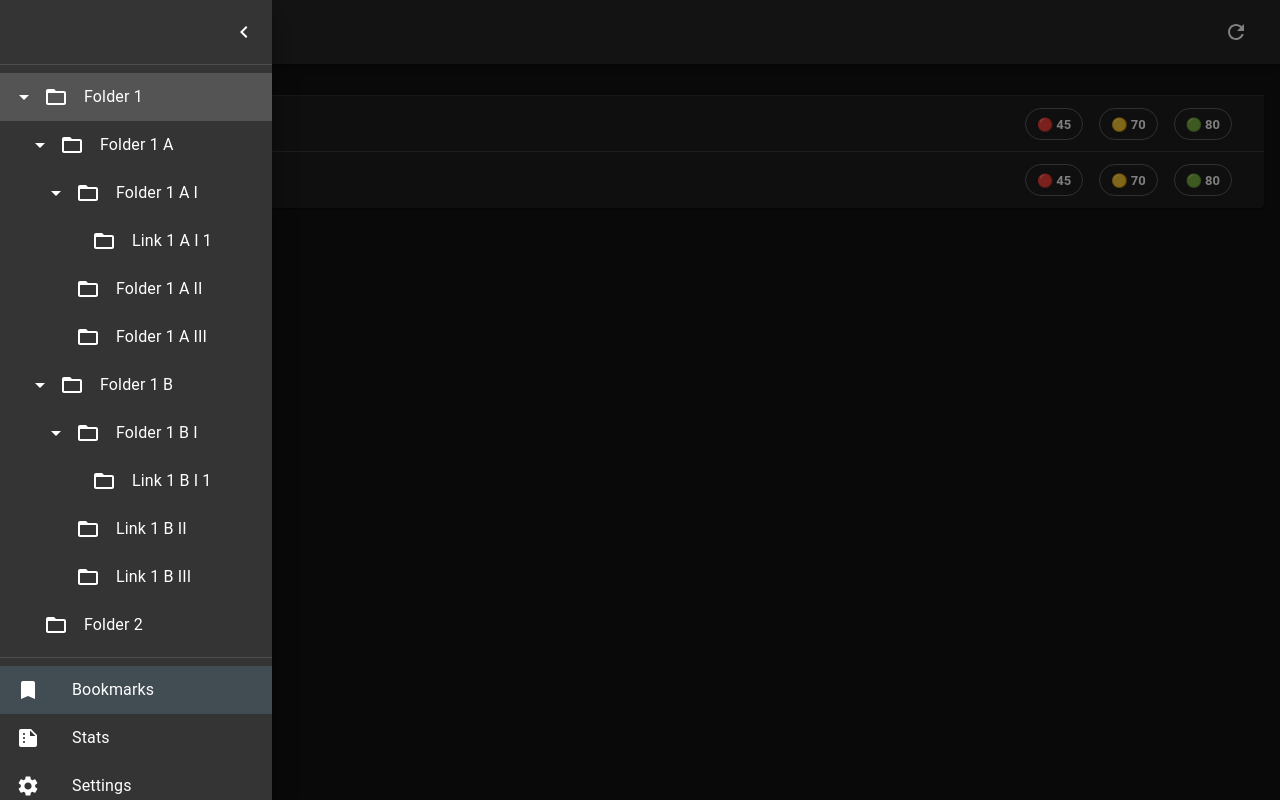
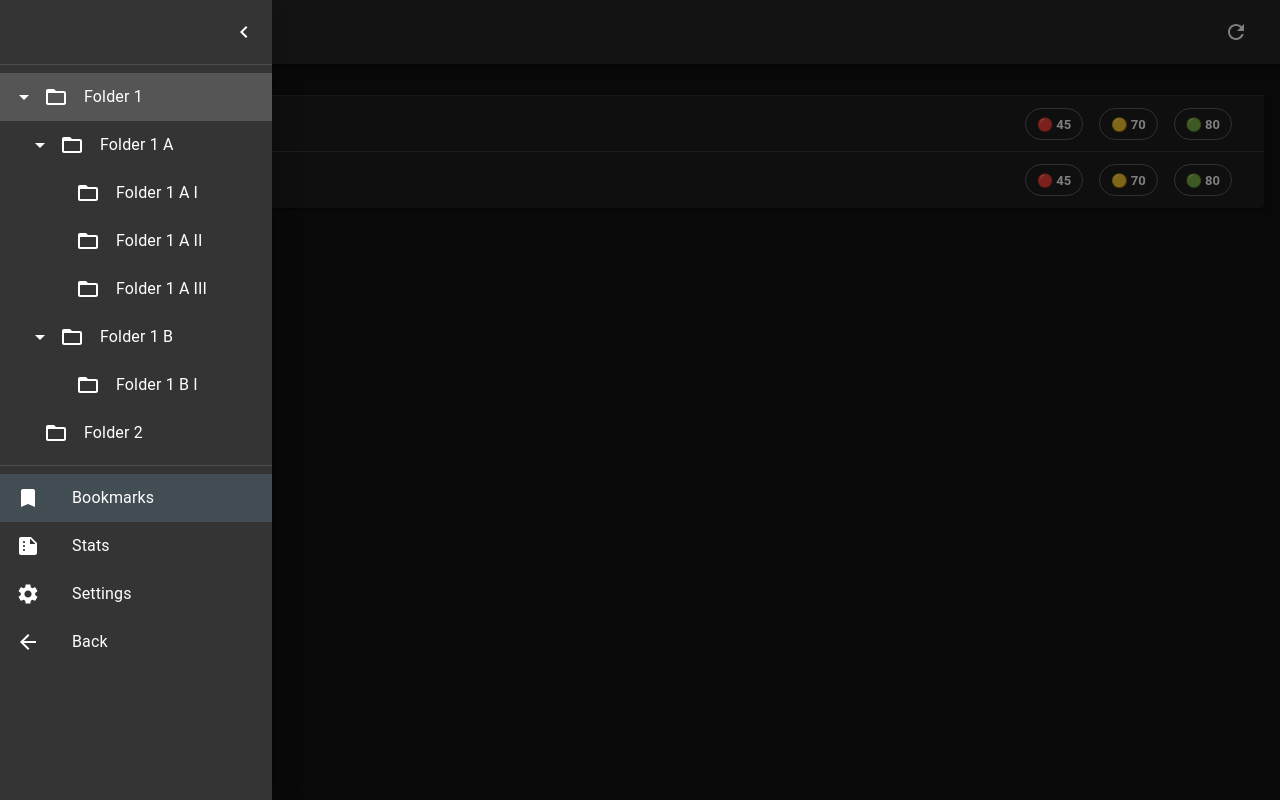
Before and after one commit to brunopk/wookmarks, a React (Vite) app: page /bookmarks in a window 1280 px wide. Both pictures are taken after a click on the button 32 px from the left and 32 px from the top of the page. Built offline with nearby package versions, Linux system fonts and the light colour scheme.

Commit message:
Filling deletion modal with correct text

```diff
--- a/src/components/pages/bookmarks/Main.tsx
+++ b/src/components/pages/bookmarks/Main.tsx
@@ -12,57 +12,59 @@ function Main() {
   const maxLevel = 3
   const lastLevelMaxLengthItem = 14
   const menuWidthInRem = maxLevel * MENU_FOLDER_TREE_INDENT_IN_REM + lastLevelMaxLengthItem
+  const itemsById: { [id: number]: TreeNode } = {
+    11: { name: 'Folder 1', id: 11, isFolder: true, isAnySubFolder: true },
+    5: { name: 'Folder 1 A', id: 5, isFolder: true, isAnySubFolder: true },
+    2: { name: 'Folder 1 A I', id: 2, isFolder: true, isAnySubFolder: false },
+    1: { name: 'Link 1 A I 1', id: 1, isFolder: false, isAnySubFolder: false },
+    3: { name: 'Folder 1 A II', id: 3, isFolder: true, isAnySubFolder: false },
+    4: { name: 'Folder 1 A III', id: 4, isFolder: true, isAnySubFolder: false },
+    10: { name: 'Folder 1 B', id: 10, isFolder: true, isAnySubFolder: true },
+    9: { name: 'Folder 1 B I', id: 9, isFolder: true, isAnySubFolder: false },
+    6: { name: 'Link A', id: 6, isFolder: false, isAnySubFolder: false },
+    7: { name: 'Link B', id: 7, isFolder: false, isAnySubFolder: false },
+    8: { name: 'Link C', id: 8, isFolder: false, isAnySubFolder: false },
+    12: { name: 'Folder 2', id: 12, isFolder: true, isAnySubFolder: false },
+    13: { name: 'Link D', id: 13, isFolder: false, isAnySubFolder: false }
+  }
   const items: TreeNode[] = [
     {
-      name: 'Folder 1',
-      id: 11,
-      isFolder: true,
+      ...itemsById[11],
       children: [
         {
-          name: 'Folder 1 A',
-          id: 5,
-          isFolder: true,
+          ...itemsById[5],
           children: [
             {
-              name: 'Folder 1 A I',
-              id: 2,
-              isFolder: true,
-              children: [{ name: 'Link 1 A I 1', id: 1, isFolder: false }]
+              ...itemsById[2],
+              children: [itemsById[1]]
             },
-            { name: 'Folder 1 A II', id: 3, isFolder: true, children: [] },
-            { name: 'Folder 1 A III', id: 4, isFolder: true, children: [] }
+            itemsById[3],
+            itemsById[4]
           ]
         },
         {
-          name: 'Folder 1 B',
-          id: 10,
-          isFolder: true,
+          ...itemsById[10],
           children: [
             {
-              name: 'Folder 1 B I',
-              id: 9,
-              isFolder: true,
-              children: [{ name: 'Link 1 B I 1', id: 6, isFolder: false }]
+              ...itemsById[9],
+              children: [itemsById[6]]
             },
-            { name: 'Link 1 B II', id: 7, isFolder: false },
-            { name: 'Link 1 B III', id: 8, isFolder: false }
+            itemsById[7],
+            itemsById[8]
           ]
-        }
+        },
+        itemsById[13]
       ]
     },
-    {
-      name: 'Folder 2',
-      id: 12,
-      isFolder: true
-    }
+    itemsById[12]
   ]
 
   const [isDeletionModalOpen, setIsDeletionModalOpen] = useState(false)
 
-  const [selectedFolderItem, setSelectedFolderItem] = useState<number | null>(null)
+  const [selectedItem, setSelectedItem] = useState<number | null>(null)
 
-  const handleSelectFolderItem = useCallback((id: number) => {
-    setSelectedFolderItem(id)
+  const handleSelectItem = useCallback((id: number) => {
+    setSelectedItem(id)
   }, [])
 
   const handleBookmarkDeletion = useCallback(() => {
@@ -77,6 +79,10 @@ function Main() {
     setIsDeletionModalOpen(true)
   }, [])
 
+  const generateDeletionModalText = (selectedItemId: number) => {
+    return `Are you sure you want to delete "${itemsById[selectedItemId].name}"?`
+  }
+
   return (
     <Page
       sideBarMenu={<SideBarMenu nodes={items} widthInRem={menuWidthInRem} />}
@@ -89,17 +95,19 @@ function Main() {
           key={index}
           items={item.children!}
           pageSize={pageSize}
-          selectedItem={selectedFolderItem}
-          onSelectItem={handleSelectFolderItem}
+          selectedItem={selectedItem}
+          onSelectItem={handleSelectItem}
           onDeletionModalOpen={handleDeletionModalOpen}
         />
       ))}
-      <DeletionModal
-        open={isDeletionModalOpen}
-        text="Are you sure you want to delete 'Link 1'"
-        onAccept={handleBookmarkDeletion}
-        onCancel={handleBookmarkDeletionAbort}
-      />
+      {selectedItem !== null && (
+        <DeletionModal
+          open={isDeletionModalOpen}
+          text={generateDeletionModalText(selectedItem)}
+          onAccept={handleBookmarkDeletion}
+          onCancel={handleBookmarkDeletionAbort}
+        />
+      )}
     </Page>
   )
 }
--- a/src/components/pages/bookmarks/menu/FolderTree.tsx
+++ b/src/components/pages/bookmarks/menu/FolderTree.tsx
@@ -30,7 +30,6 @@ const NoIcon = Mui.styled(
 )<Mui.IconButtonProps>(() => ({
   fill: 'none'
 }))
-
 
 type FolderTreeProps = {
   node: TreeNode
@@ -80,15 +79,15 @@ function FolderTree({
     <>
       <ListItem onClick={handleListItemClick} sx={listItemSx}>
         <Mui.Box sx={{ width: `${totalIndentationInRem}rem` }} />
-        {isOpen && typeof node.children !== 'undefined' && node.children.length > 0 ? (
+        {isOpen && node.isAnySubFolder ? (
           <Mui.IconButton onClick={handleIconButtonClick}>
             <ArrowDropDown />
           </Mui.IconButton>
-        ) : !isOpen && typeof node.children !== 'undefined' && node.children.length !== 0 ? (
+        ) : !isOpen && node.isAnySubFolder ? (
           <IconButtonWithoutHover onClick={handleIconButtonClick}>
             <ArrowRightIcon />
           </IconButtonWithoutHover>
-        ) : typeof node.children === 'undefined' || node.children.length == 0 ? (
+        ) : !node.isAnySubFolder ? (
           <IconButtonWithoutHover onClick={handleIconButtonClick}>
             <NoIcon />
           </IconButtonWithoutHover>
@@ -98,7 +97,10 @@ function FolderTree({
         <FolderOpen sx={{ marginRight: `${ICON_MARGIN_RIGHT_IN_REM}rem` }} />
         <Typography>{node.name}</Typography>
       </ListItem>
-      {typeof node.children !== 'undefined' && node.children.map((childNode) => (
+      {typeof node.children !== 'undefined' &&
+        node.children.map(
+          (childNode) =>
+            childNode.isFolder && (
               <FolderTree
                 level={level + 1}
                 node={childNode}
@@ -108,7 +110,8 @@ function FolderTree({
                 setSelectedId={setSelectedId}
                 key={childNode.id}
               />
-      ))}
+            )
+        )}
     </>
   )
 }
--- a/src/types.d.ts
+++ b/src/types.d.ts
@@ -3,5 +3,6 @@ type TreeNode = {
   name: string
   id: number
   isFolder: boolean,
+  isAnySubFolder: boolean,
   children?: TreeNode[]
 }
```
Lines whose indentation alone changed are shown as unchanged.
